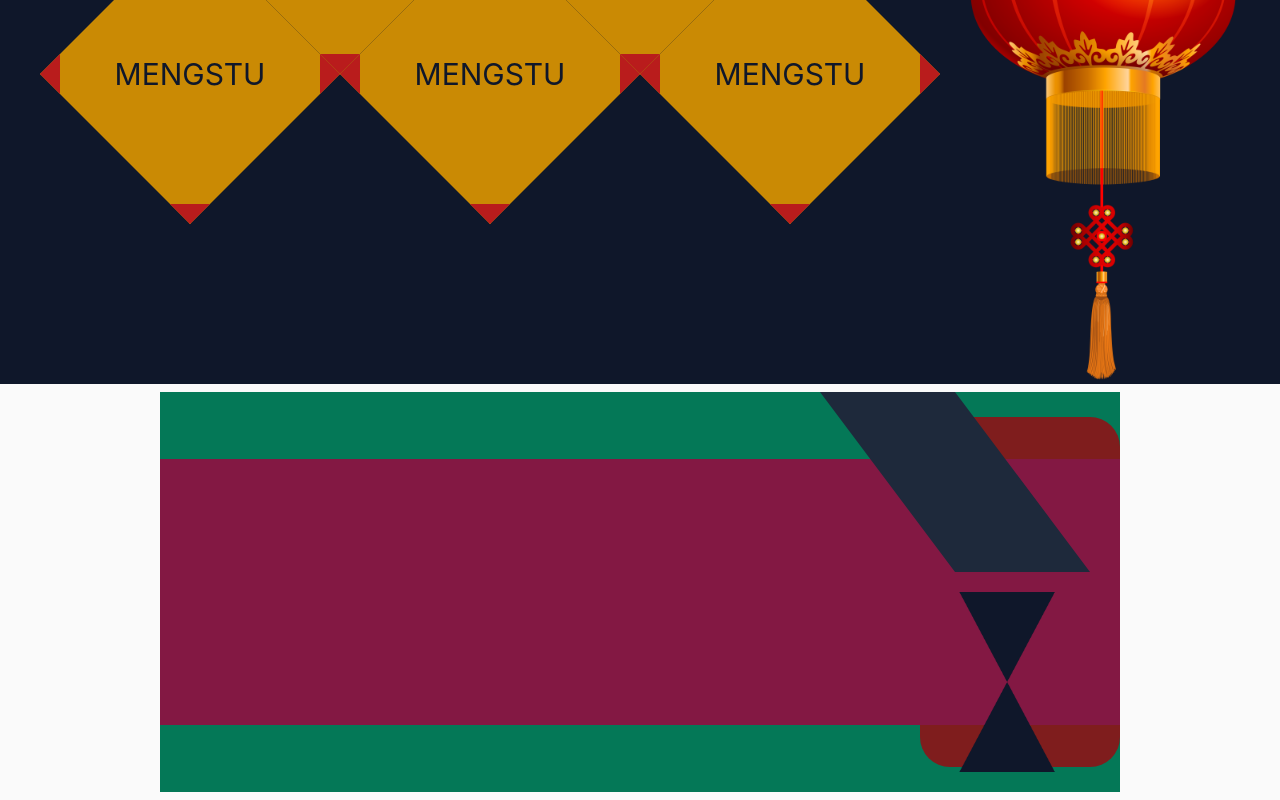
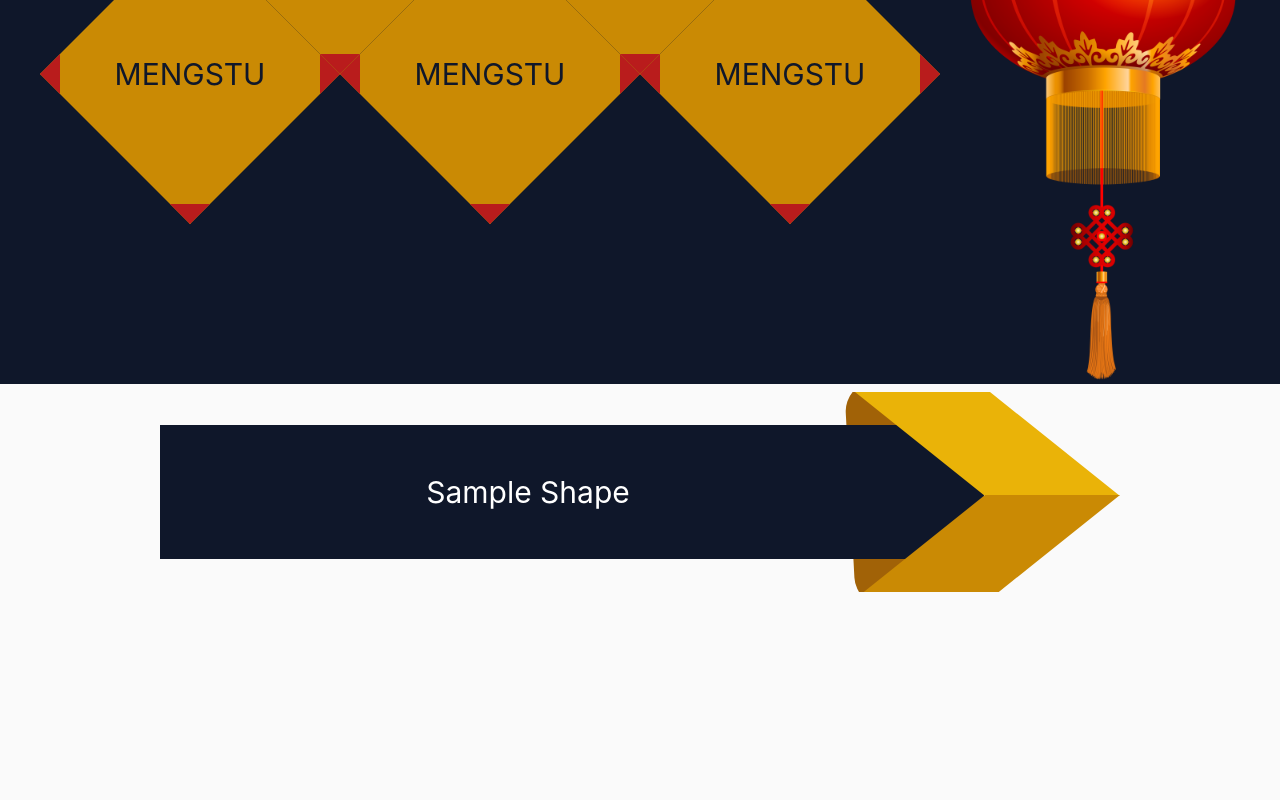
Before and after one commit to mengiefen/elec-service-frontend, a Next.js app: page / in a window 1280 px wide. Shown: the part 2232-3032 px from the top of the page. After the commit the page ends 2832 px from the top, so only its background shows below. Built offline with nearby package versions, Linux system fonts and the light colour scheme.

Commit message:
completed the specified shape

```diff
--- a/src/components/elements/Shape2.module.css
+++ b/src/components/elements/Shape2.module.css
@@ -1,15 +1,17 @@
 .trapezoidTop {
   width: 300px;
-  height: 200px;
+  height: 120px;
   -webkit-clip-path: polygon(0% 0%, 45% 0%, 90% 90%, 45% 90%);
   clip-path: polygon(0% 0%, 45% 0%, 90% 90%, 45% 90%);
+  transform: translateY(-4px) translateX(30px);
+  box-shadow: 0 0 10px 100px rgba(0, 0, 0, 0.2);
 }
 
 .trapezoidBottom {
   width: 300px;
-  height: 200px;
+  height: 120px;
   -webkit-clip-path: polygon(0% 0%, 45% 0%, 90% 90%, 45% 90%);
-  clip-path: polygon(90% 0%, 45% 0%, 90% 90%, 45% 90%);
-
-  transform: rotateY(45deg);
+  clip-path: polygon(90% 0%, 45% 0%, 0% 90%, 45% 90%);
+  transform: translateY(23px) translateX(30px);
+  box-shadow: 0 0 40px 100px white;
 }
--- a/src/components/elements/Shape2.tsx
+++ b/src/components/elements/Shape2.tsx
@@ -1,24 +1,35 @@
 import React from 'react';
 import styles from './Shape2.module.css';
 
-const Shape2 = () => {
+type ShapeProps = {
+  color?: string;
+};
+
+const Shape2 = (props: ShapeProps) => {
   return (
     <div className="w-full flex items-center justify-center ">
       <div
-        className=" w-3/4 my-2 h-[400px] bg-emerald-700 relative flex
-      items-center justify-center  "
+        className=" w-3/4 my-2 h-[200px] relative flex
+      items-center justify-center overflow-hidden "
       >
-        <div className="w-full h-2/3 bg-pink-900 z-10"></div>
         <div
-          className="absolute right-0 top-25 w-[200px] h-[350px] bg-red-900 z-0
-        rounded-[30px]"
+          className="w-full h-2/3 bg-slate-900
+        z-10 -translate-x-28 rounded-md
+         text-white text-3xl flex justify-center items-center"
+        >
+          Sample Shape
+        </div>
+        <div
+          className="absolute right-[170px] top-25 w-[100px] h-[225px]
+           bg-yellow-700 z-0
+        rounded-[30px] -rotate-3"
         ></div>
         <div
-          className={`absolute top-0 right-0 h-[200px] bg-slate-800 w-[150px] z-20
+          className={`absolute top-0 right-0 h-[200px] bg-yellow-500 w-[150px] z-20
           ${styles.trapezoidTop}`}
         ></div>
         <div
-          className={`absolute bottom-0 right-0 h-[200px] bg-slate-900 w-[150px] z-20
+          className={`absolute bottom-0 right-0 h-[200px] bg-yellow-600 w-[150px] z-20
         ${styles.trapezoidBottom}`}
         ></div>
       </div>
```
